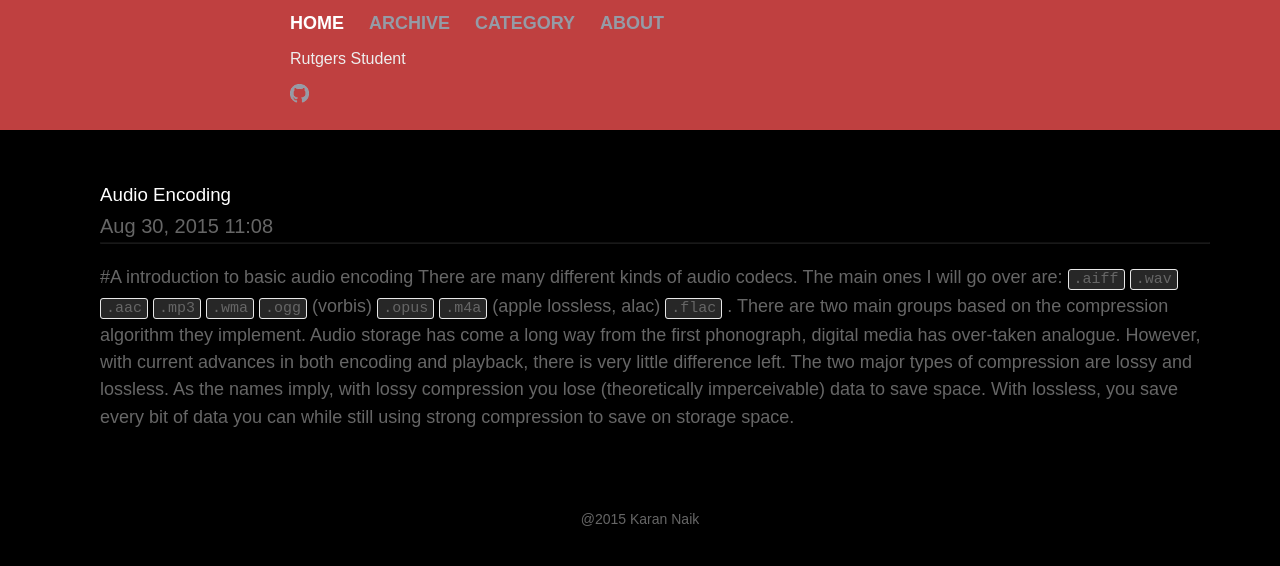
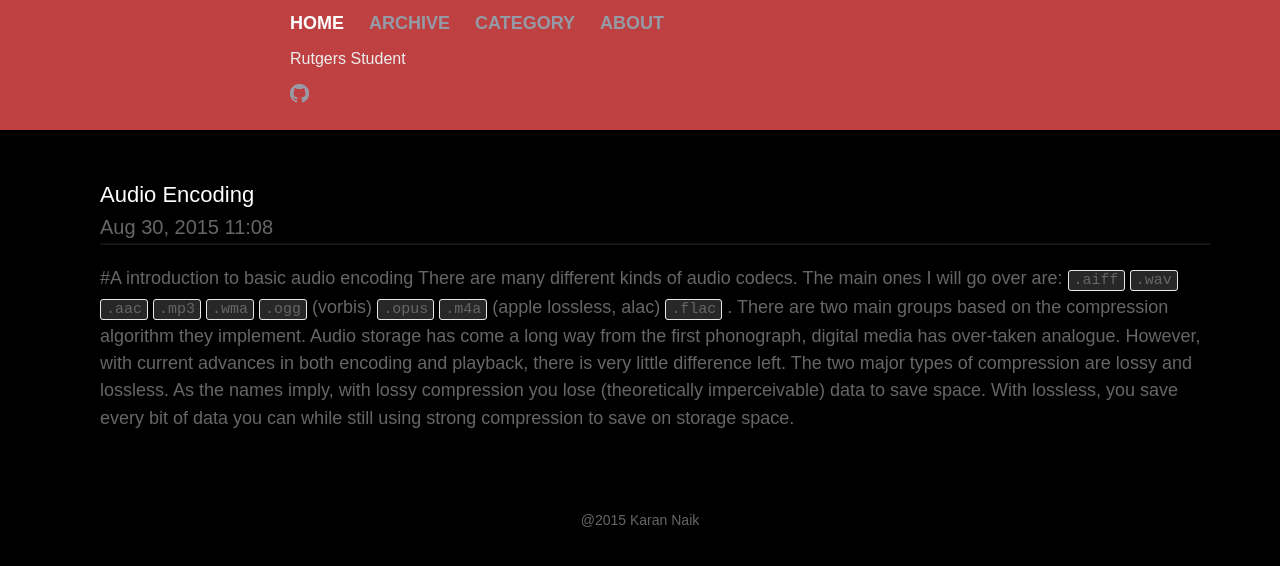
Before and after one commit to knaik/knaik.github.io, a Jekyll site: the page built from index.html, in a window 1280 px wide. Shown: the top 566 px of the page. Built offline with Jekyll 4.4.1, drawn with Linux system fonts in a browser that asks for light colours.

Commit message:
fix post-link

```diff
--- a/_sass/_layout.scss
+++ b/_sass/_layout.scss
@@ -111,6 +111,10 @@ li {
 	height: 100%;
 }
 
+.post-link{
+	font-size: 22px;
+}
+
 .post-meta {
 	color: #666;
 	font-size: 20px;
```
